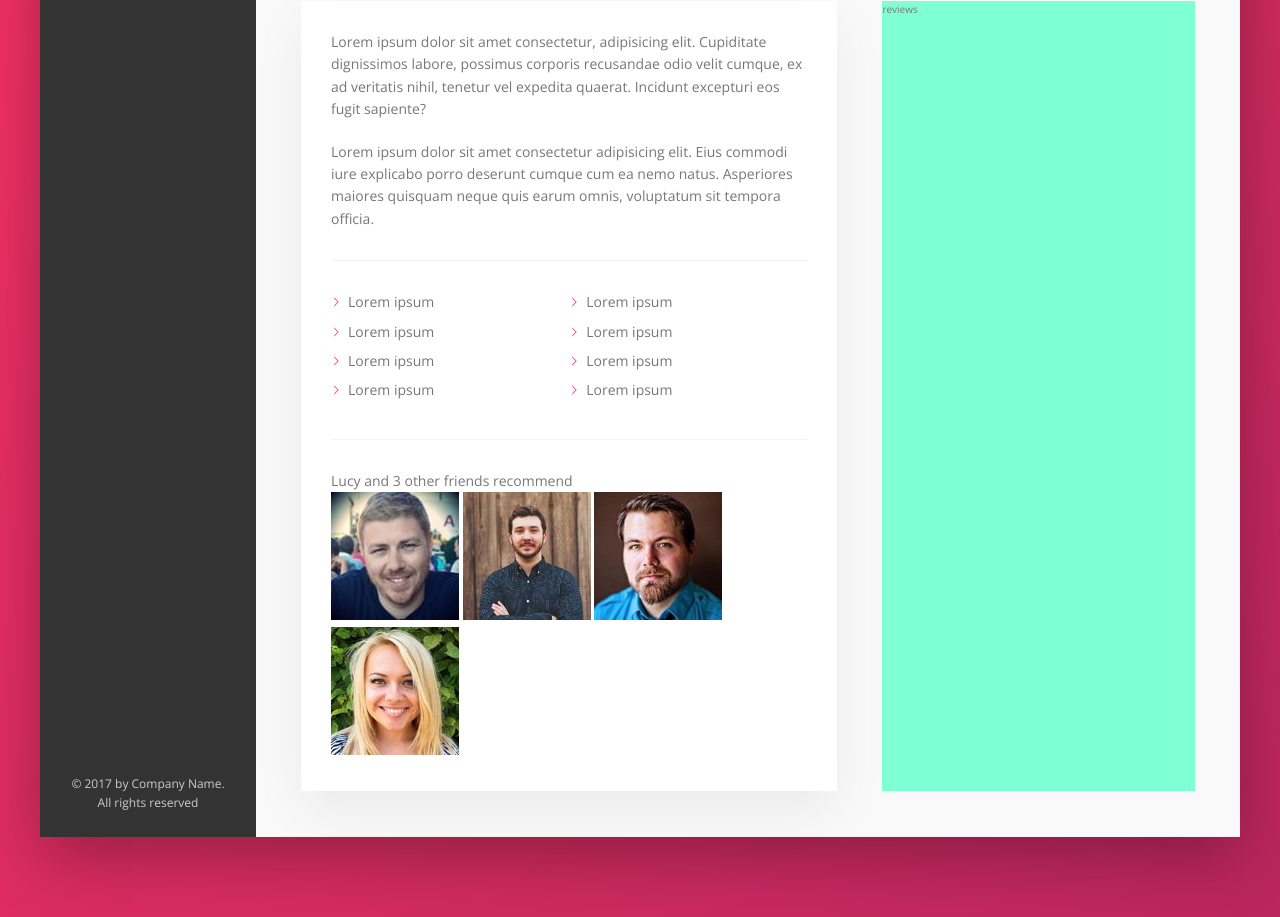
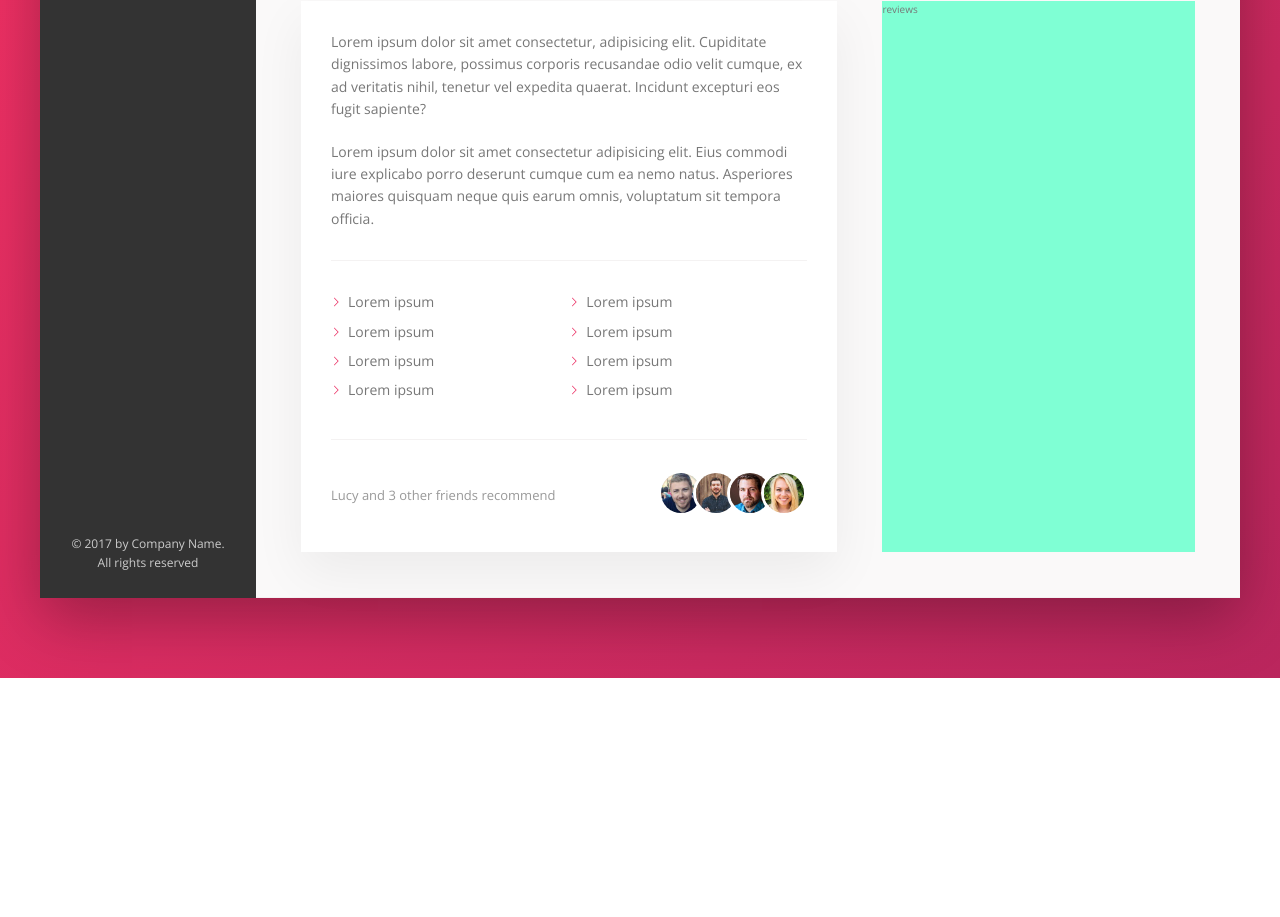
Before and after one commit to EricSnell/flex-ui, a website: page index.html in a window 1280 px wide. Shown: the part 646-1563 px from the top of the page. After the commit the page ends 1324 px from the top, so only its background shows below. Drawn offline with nearby package versions, Linux system fonts and the light colour scheme.

Commit message:
main content section: recommendations styled

```diff
--- a/sass/_components.scss
+++ b/sass/_components.scss
@@ -357,3 +357,29 @@ LIST
 /*=================
 RECOMMENDATIONS
 =================*/
+.recommend {
+  font-size: 1.3rem;
+  color: var(--color-grey-dark-3);
+  display: flex;
+  align-items: center;
+
+  &__count {
+    margin-right: auto; // pushes friend images to the right
+  }
+
+  &__friends {
+
+  }
+
+  &__photo {
+    height: 4rem;
+    widows: 4rem;
+    border-radius: 50%;
+    box-sizing: content-box;
+    border: 3px solid #fff;
+  }
+
+  &__photo:not(:last-child) {
+    margin-right: -1.5rem;
+  }
+}
```
Also changed, not shown: css/style.css.
